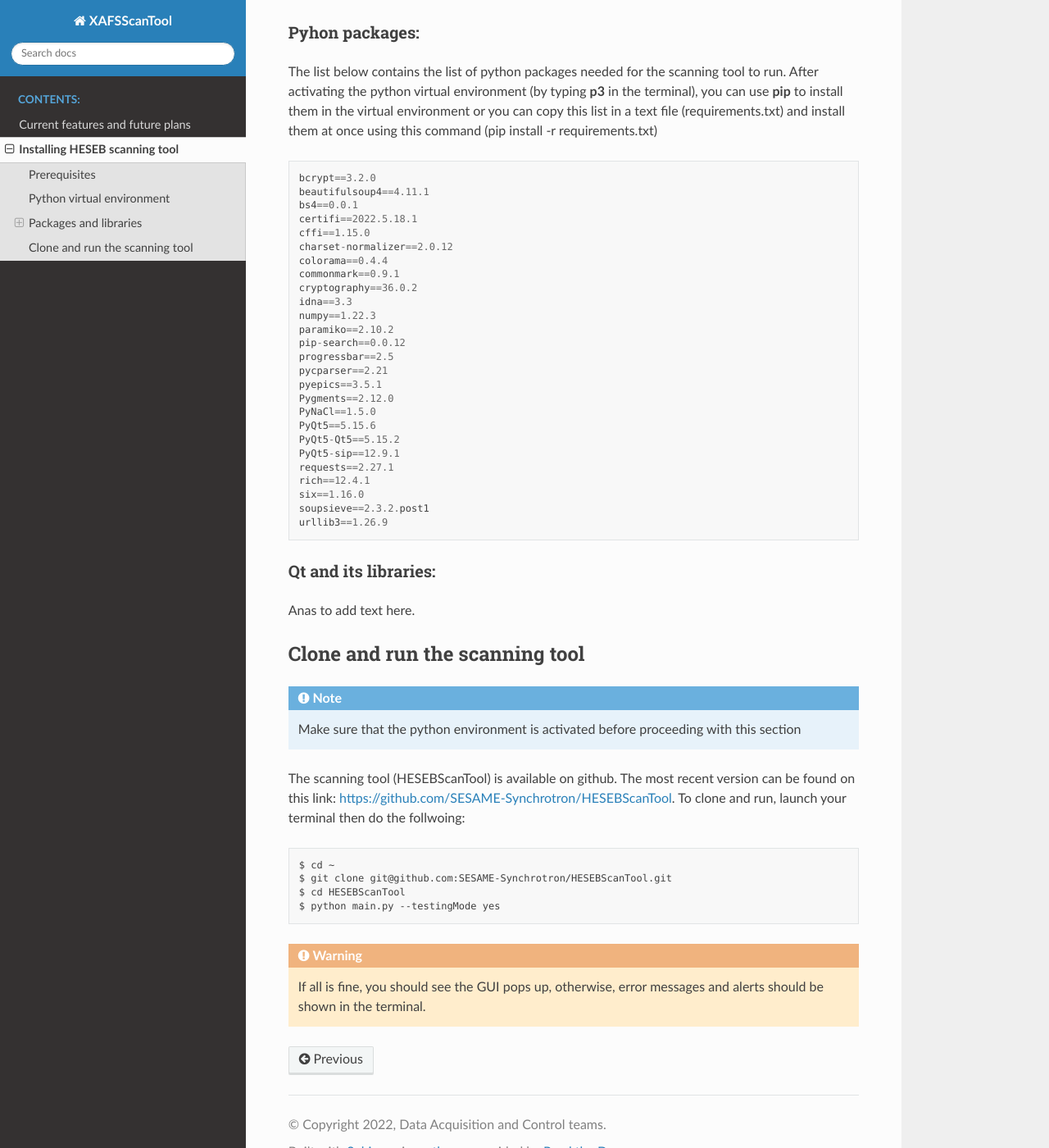
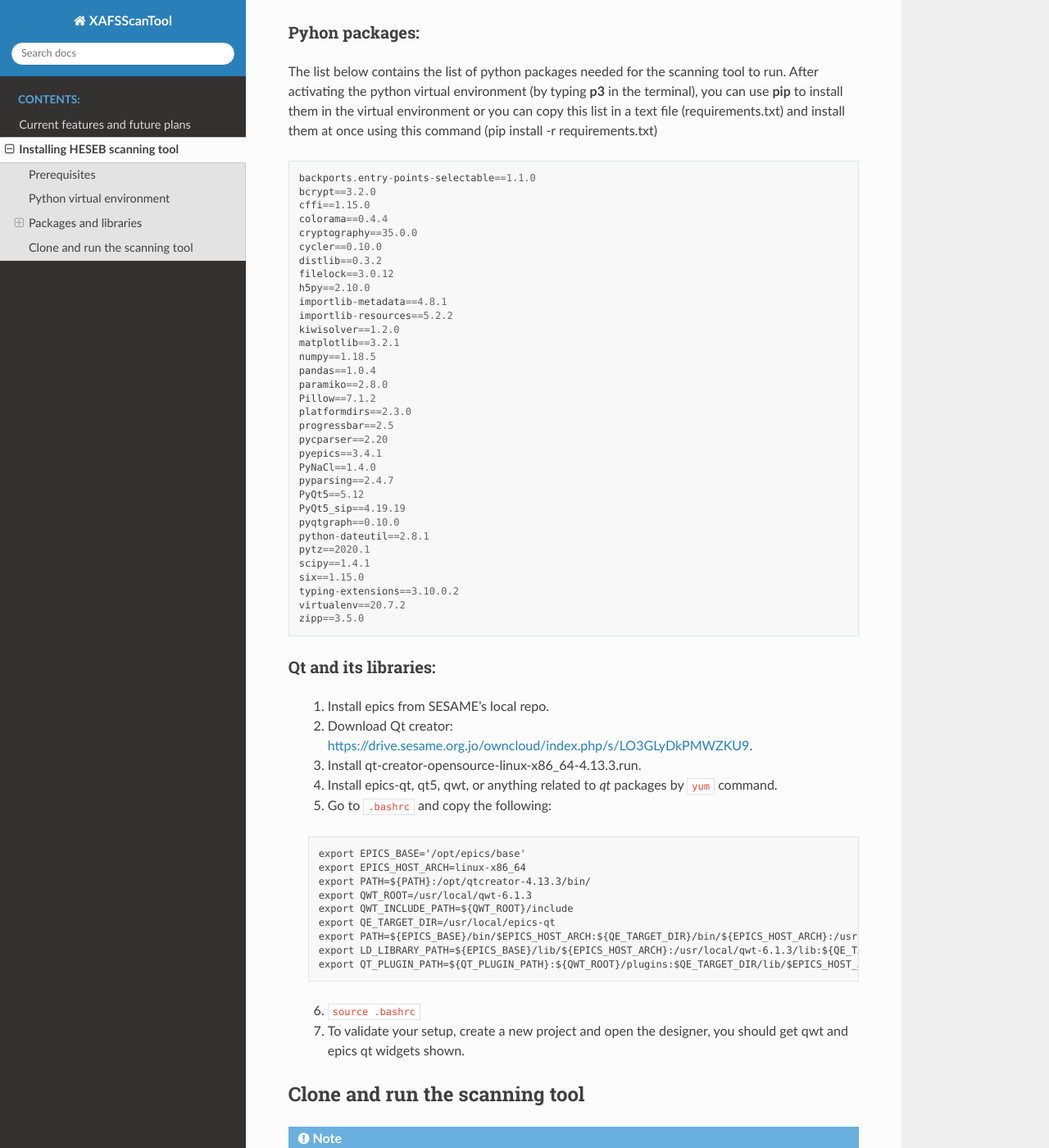
Before and after one commit to SESAME-Synchrotron/XAFSScanTool, a Sphinx documentation site: the page built from docs/source/install.rst, in a window 1280 px wide and 1400 px high, scrolled down 1234 px. Shown: the whole window at 82% size. Built offline with Sphinx 7.4.7 and the Read the Docs theme 2.0.0, drawn with Linux system fonts in a browser that asks for light colours.

Commit message:
Update install.rst

```diff
--- a/docs/source/install.rst
+++ b/docs/source/install.rst
@@ -53,38 +53,67 @@ The list below contains the list of python packages needed for the scanning tool
 
 ::
 
+	backports.entry-points-selectable==1.1.0
 	bcrypt==3.2.0
-	beautifulsoup4==4.11.1
-	bs4==0.0.1
-	certifi==2022.5.18.1
 	cffi==1.15.0
-	charset-normalizer==2.0.12
 	colorama==0.4.4
-	commonmark==0.9.1
-	cryptography==36.0.2
-	idna==3.3
-	numpy==1.22.3
-	paramiko==2.10.2
-	pip-search==0.0.12
+	cryptography==35.0.0
+	cycler==0.10.0
+	distlib==0.3.2
+	filelock==3.0.12
+	h5py==2.10.0
+	importlib-metadata==4.8.1
+	importlib-resources==5.2.2
+	kiwisolver==1.2.0
+	matplotlib==3.2.1
+	numpy==1.18.5
+	pandas==1.0.4
+	paramiko==2.8.0
+	Pillow==7.1.2
+	platformdirs==2.3.0
 	progressbar==2.5
-	pycparser==2.21
-	pyepics==3.5.1
-	Pygments==2.12.0
-	PyNaCl==1.5.0
-	PyQt5==5.15.6
-	PyQt5-Qt5==5.15.2
-	PyQt5-sip==12.9.1
-	requests==2.27.1
-	rich==12.4.1
-	six==1.16.0
-	soupsieve==2.3.2.post1
-	urllib3==1.26.9
+	pycparser==2.20
+	pyepics==3.4.1
+	PyNaCl==1.4.0
+	pyparsing==2.4.7
+	PyQt5==5.12
+	PyQt5_sip==4.19.19
+	pyqtgraph==0.10.0
+	python-dateutil==2.8.1
+	pytz==2020.1
+	scipy==1.4.1
+	six==1.15.0
+	typing-extensions==3.10.0.2
+	virtualenv==20.7.2
+	zipp==3.5.0
+
 
 
 Qt and its libraries:
 .....................
 
-Anas to add text here.
+
+	1. Install epics from SESAME's local repo.
+	2. Download Qt creator: https://drive.sesame.org.jo/owncloud/index.php/s/LO3GLyDkPMWZKU9.
+	3. Install qt-creator-opensource-linux-x86_64-4.13.3.run.
+	4. Install epics-qt, qt5, qwt, or anything related to *qt* packages by ``yum`` command.
+	5. Go to ``.bashrc`` and copy the following:
+
+	::
+
+		export EPICS_BASE='/opt/epics/base'
+		export EPICS_HOST_ARCH=linux-x86_64
+		export PATH=${PATH}:/opt/qtcreator-4.13.3/bin/
+		export QWT_ROOT=/usr/local/qwt-6.1.3
+		export QWT_INCLUDE_PATH=${QWT_ROOT}/include
+		export QE_TARGET_DIR=/usr/local/epics-qt
+		export PATH=${EPICS_BASE}/bin/$EPICS_HOST_ARCH:${QE_TARGET_DIR}/bin/${EPICS_HOST_ARCH}:/usr/lib64/qt5/bin:${PATH}
+		export LD_LIBRARY_PATH=${EPICS_BASE}/lib/${EPICS_HOST_ARCH}:/usr/local/qwt-6.1.3/lib:${QE_TARGET_DIR}/lib/${EPICS_HOST_ARCH}:${QE_TARGET_DIR}/lib/${EPICS_HOST_ARCH}/designer
+		export QT_PLUGIN_PATH=${QT_PLUGIN_PATH}:${QWT_ROOT}/plugins:$QE_TARGET_DIR/lib/$EPICS_HOST_ARCH
+
+	6. ``source .bashrc``
+	7. To validate your setup, create a new project and open the designer, you should get qwt and epics qt widgets shown.
+
 
 Clone and run the scanning tool
 --------------------------------
```
